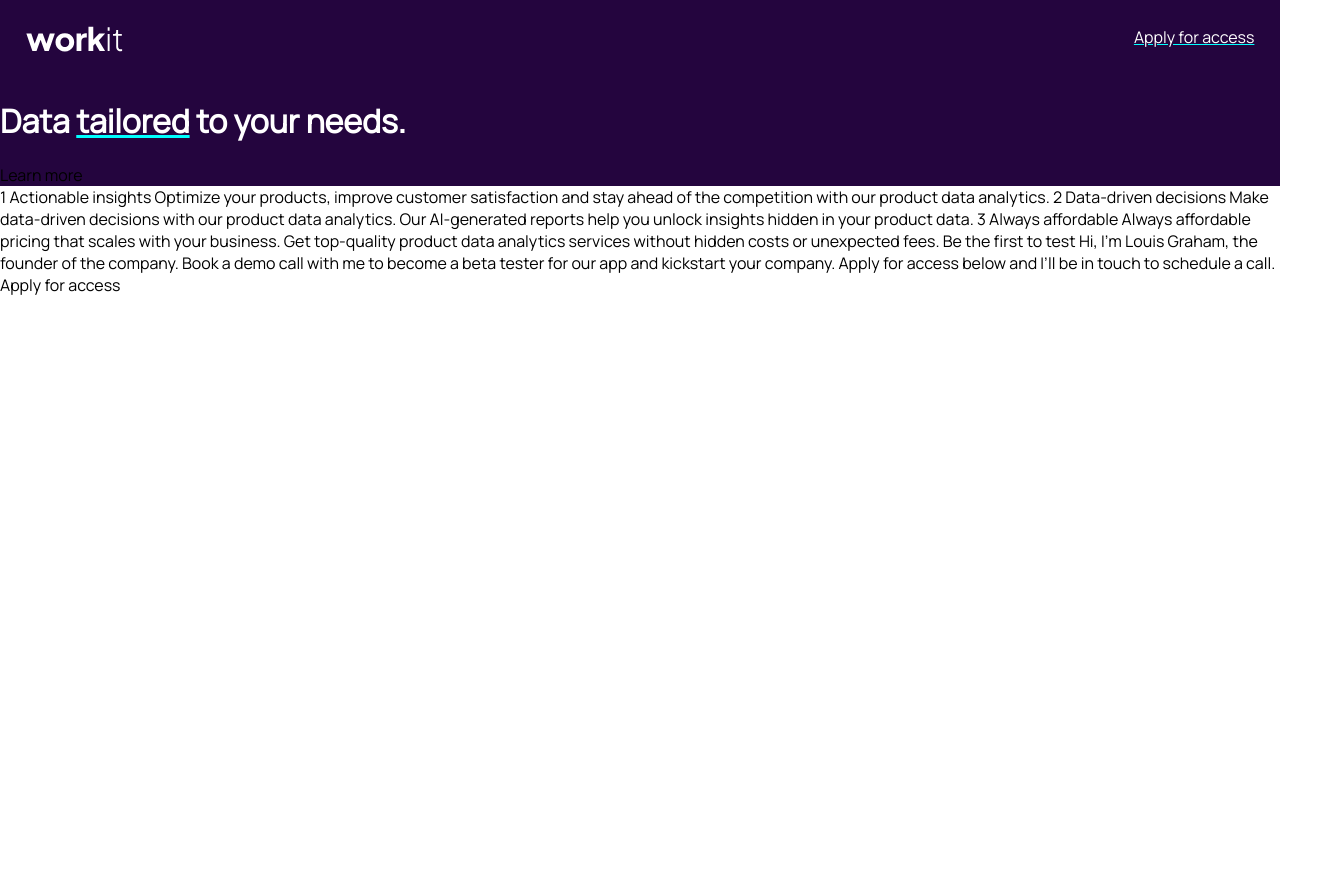
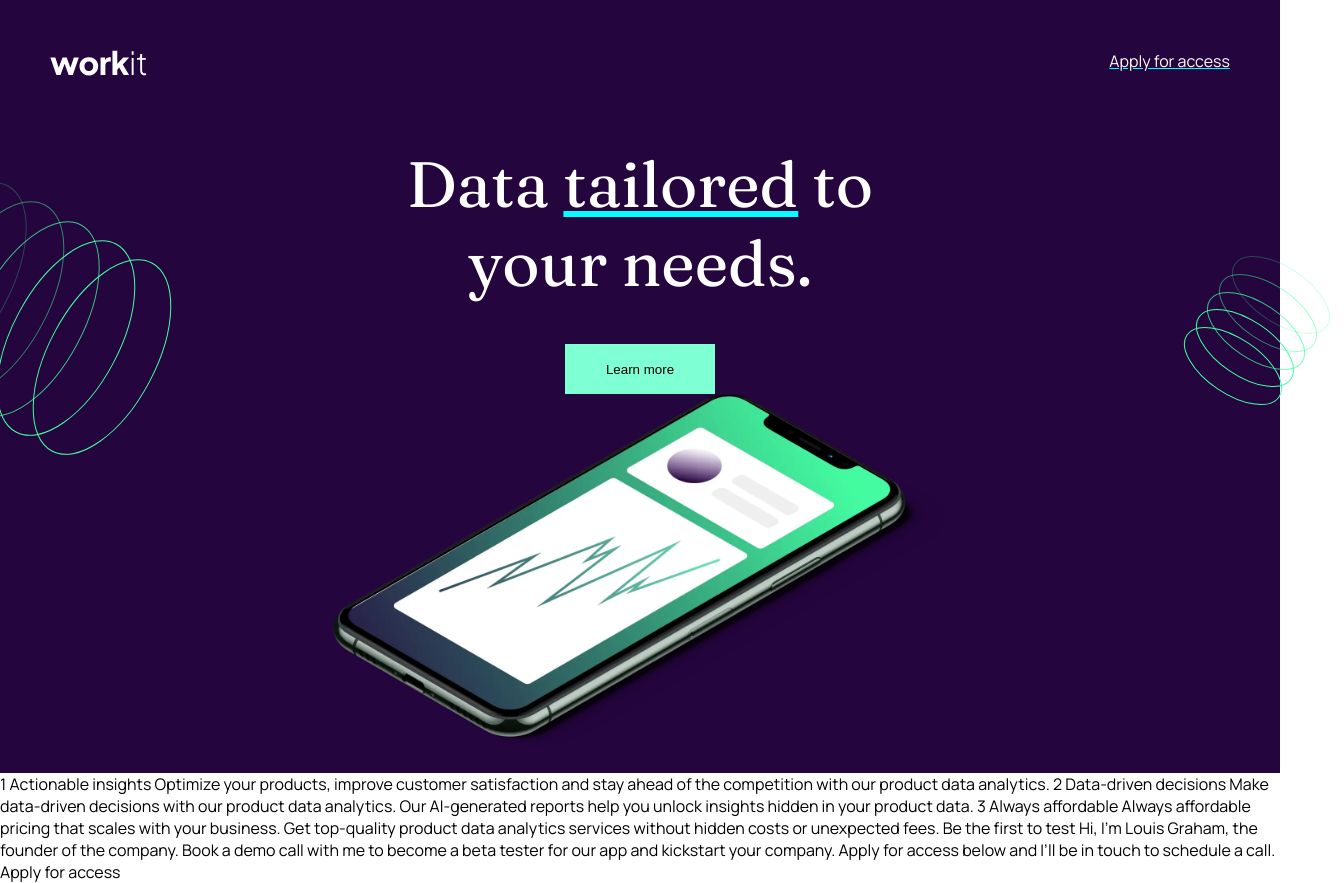
Before and after one commit to developertarik/workit-landing, a plain HTML site: page starter-code/index.html in a window 1280 px wide. Shown: the whole page, 1344 px wide, since content can reach past the window. Before the commit the page ends 800 px from the top, so only its background shows below. Drawn offline with Linux system fonts and the light colour scheme.

Commit message:
add new codes

```diff
--- a/starter-code/index.html
+++ b/starter-code/index.html
@@ -1,5 +1,6 @@
 <!DOCTYPE html>
 <html lang="en">
+
 <head>
   <meta charset="UTF-8">
   <meta name="viewport" content="width=device-width, initial-scale=1.0">
@@ -9,19 +10,27 @@
   <title>Frontend Mentor | Workit landing page</title>
   <link rel="stylesheet" href="./styles/style.css">
 </head>
+
 <body>
   <div class="container">
+
     <div class="bottom">
+    <img src="./assets/images/bg-pattern-1.svg" class="pattern-1" alt="bg-pattern-1">
+    <img src="./assets/images/bg-pattern-2.svg" alt="pattern-2" class="pattern-2">
       <div class="navbar">
         <img src="./assets/images/logo-light.svg" alt="logo">
         <a class="link" href="#">Apply for access</a>
 
 
       </div>
+      <div class="bottomb">
+        <h1 class="header">Data <span> <a href="#" class="tailored">tailored</a></span> to <br> your needs.</h1>
+        <button class="learn"> Learn more
+        </button>
+        <img src="./assets/images/image-hero.webp" width="50%" alt="img">
 
-    <h1 class="header">Data <span > <a href="#" class="tailored">tailored</a></span>  to your needs.</h1>
 
-    Learn more
+      </div>
 
     </div>
 
@@ -57,4 +66,5 @@
   </div>
 
 </body>
+
 </html>
--- a/starter-code/styles/style.css
+++ b/starter-code/styles/style.css
@@ -5,12 +5,19 @@ body{
     margin:0;
     padding: 0;
     box-sizing: border-box;
+    font-size: 16px;
 }
 .container{
     font-family: 'Manrope', sans-serif;
 }
-.bottom{
+.bottom , .navbar{
     background-color:   #24053e;
+    padding: 2%;
+}
+.bottomb{
+    display:flex;
+    flex-direction: column;
+    align-items: center;
 }
 .link{
     color:White;
@@ -25,9 +32,35 @@ body{
 }
 .header{
     color:white;
+    text-align: center;
+    font-size: 4em;
+    font-family: "Fraunces",sans-serif;
+    font-weight: 100;
 }
 .tailored{
     color: white;
     text-decoration-color: aqua;
 
 }
+.learn{
+    background-color: aquamarine;
+    width: 150px;
+    height: 50px;
+    border:none;
+
+}
+.learn:hover{
+    background-color: whitesmoke;
+    color: black;
+}
+.pattern-1{
+    position: absolute;
+    top: 20%;
+    left: -140px;
+
+}
+.pattern-2{
+    position:absolute;
+    top: 30%;
+    right: -5%;
+}
```
Lines whose indentation alone changed are shown as unchanged.
